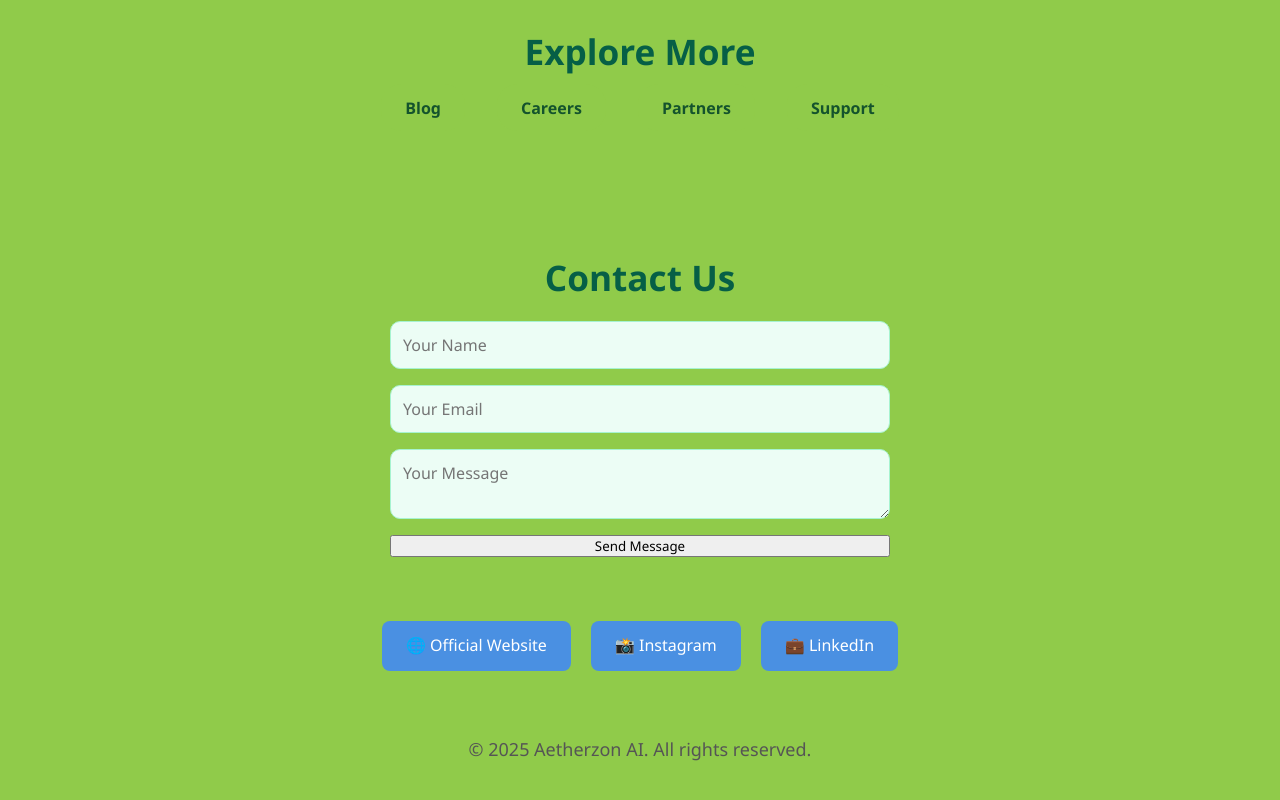
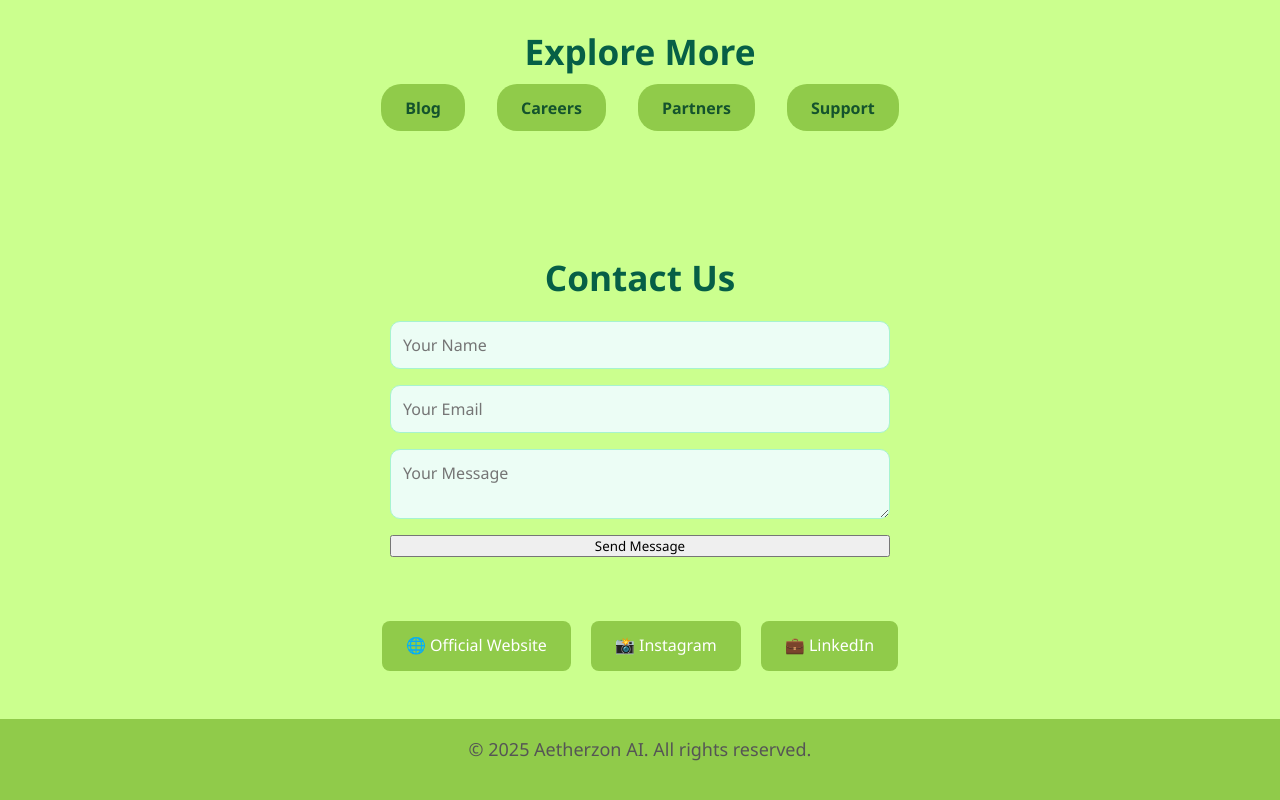
Before and after one commit to subeshamoorthisaravanan/Aetherzon-AI, a plain HTML site: page index.html in a window 1280 px wide. Shown: the part 1153-1953 px from the top of the page. Drawn offline with Linux system fonts and the light colour scheme.

Commit message:
Update index.css

```diff
--- a/index.css
+++ b/index.css
@@ -169,7 +169,7 @@ button[type=\"submit\"]:hover {
 /* Reset and basic styling */
 body {
   font-family: Arial, sans-serif;
-  background-color: #90cb4a;
+  background-color: #cbff8e;
   margin: 0;
   padding: 0;
   text-align: center;
@@ -201,7 +201,7 @@ p {
   padding: 12px 24px;
   text-decoration: none;
   color: #fff;
-  background-color: #4a90e2;
+  background-color: #90cb4a;
   border-radius: 8px;
   font-size: 16px;
   transition: all 0.3s ease;
```
